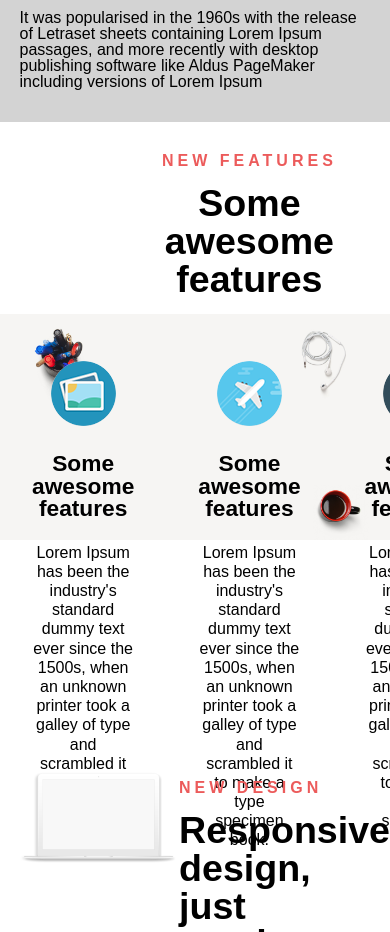
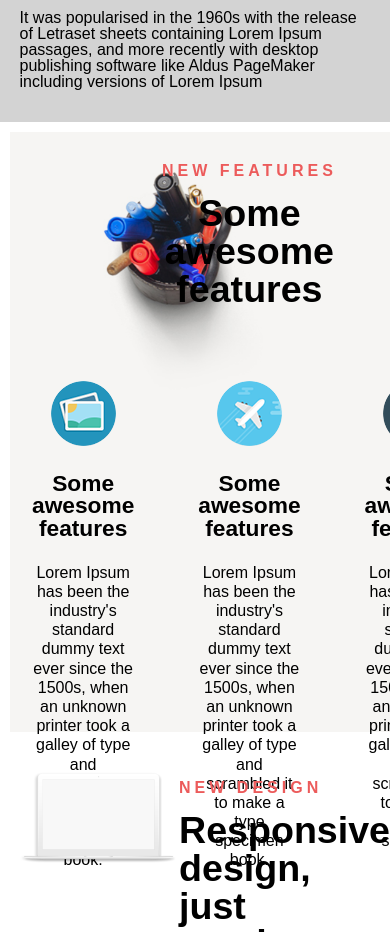
Before and after one commit to ehsanh06/dummy-marketing, a React (Create React App) app in the folder dummy-marketing/: page / in a window 390 px wide. Shown: the part 940-1872 px from the top of the page. Built offline with nearby package versions, Linux system fonts and the light colour scheme; a web font is replaced by a local one.

Commit message:
1024px media query complete

```diff
--- a/dummy-marketing/src/component/App.css
+++ b/dummy-marketing/src/component/App.css
@@ -239,9 +239,10 @@ section.design div#accent-container {
         display: none;
     }
 }
-/*
+
+/*-----------------
     Features
-*/
+-------------------*/
 section.features {
     width: 100%;
     background-image: url('/assets/images/section3-photoBackground.jpg');
@@ -263,15 +264,25 @@ section.features > div:nth-child(2) {
     display: grid;
     grid-template-columns: repeat(3, 1fr);
     margin: 1em 0;
-
 }
 
 section.features > div:nth-child(2) div {
     padding: 2em;
 }
 
-section.features > div:nth-child(2) div > p{
+section.features > div:nth-child(2) div > p {
     line-height: 1.2;
+}
+
+@media screen and (max-width: 1024px) {
+    section.features {
+        background-position: 10px 10px;
+        background-size: cover;
+    }
+
+    section.features > div:first-child {
+        margin: 5% auto;
+    }
 }
 
 /*
```
